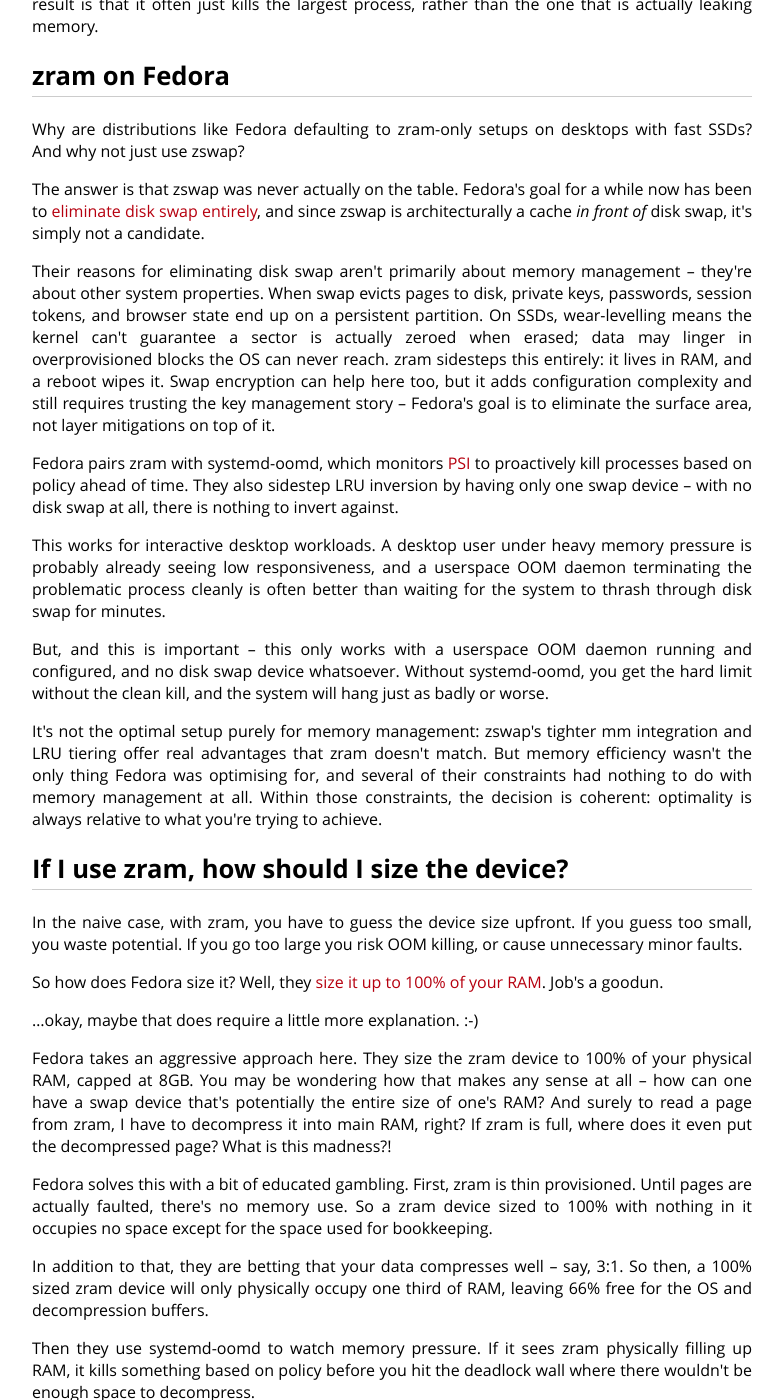
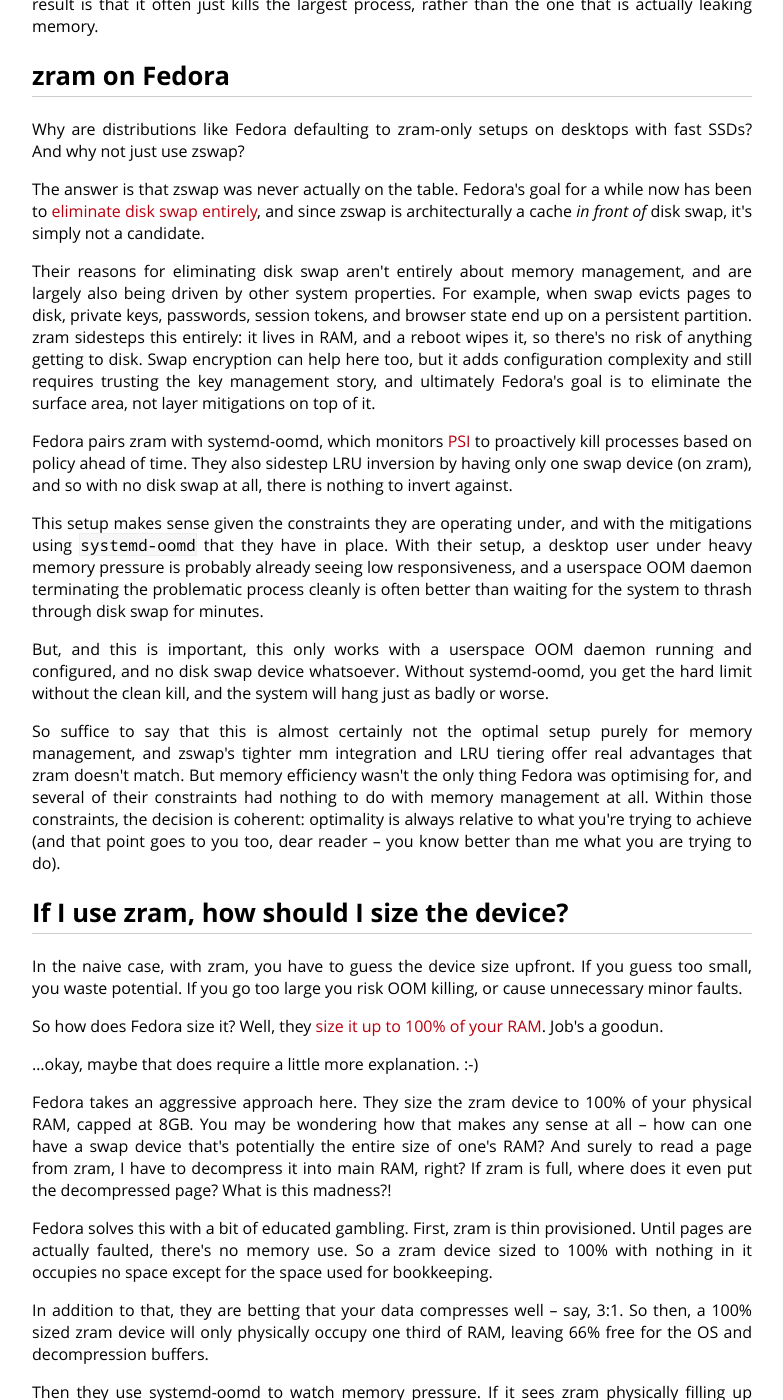
Before and after one commit to cdown/chrisdown.name, a Jekyll site: the page built from _posts/2026-03-17-zswap-vs-zram-when-to-use-what.md, in a window 1280 px wide and 1400 px high, scrolled down 13606 px. Shown: the whole window, without its empty margins (248-1031 px from the left). Built offline with Jekyll 4.4.1, drawn with Linux system fonts in a browser that asks for light colours.

Commit message:
zswap post: Rewrite Fedora section a little bit

```diff
--- a/_posts/2026-03-17-zswap-vs-zram-when-to-use-what.md
+++ b/_posts/2026-03-17-zswap-vs-zram-when-to-use-what.md
@@ -774,39 +774,42 @@ entirely](https://fedoraproject.org/wiki/Changes/SwapOnZRAM), and since zswap
 is architecturally a cache *in front of* disk swap, it's simply not a
 candidate.
 
-Their reasons for eliminating disk swap aren't primarily about memory
-management -- they're about other system properties. When swap evicts pages to
-disk, private keys, passwords, session tokens, and browser state end up on a
-persistent partition. On SSDs, wear-levelling means the kernel can't guarantee
-a sector is actually zeroed when erased; data may linger in overprovisioned
-blocks the OS can never reach. zram sidesteps this entirely: it lives in RAM,
-and a reboot wipes it. Swap encryption can help here too, but it adds
-configuration complexity and still requires trusting the key management
-story -- Fedora's goal is to eliminate the surface area, not layer
+Their reasons for eliminating disk swap aren't entirely about memory
+management, and are largely also being driven by other system properties. For
+example, when swap evicts pages to disk, private keys, passwords, session
+tokens, and browser state end up on a persistent partition. zram sidesteps this
+entirely: it lives in RAM, and a reboot wipes it, so there's no risk of
+anything getting to disk. Swap encryption can help here too, but it adds
+configuration complexity and still requires trusting the key management story,
+and ultimately Fedora's goal is to eliminate the surface area, not layer
 mitigations on top of it.
 
 Fedora pairs zram with systemd-oomd, which monitors
 [PSI](https://facebookmicrosites.github.io/psi/docs/overview) to proactively
 kill processes based on policy ahead of time. They also sidestep LRU inversion
-by having only one swap device -- with no disk swap at all, there is nothing to
-invert against.
+by having only one swap device (on zram), and so with no disk swap at all,
+there is nothing to invert against.
 
-This works for interactive desktop workloads. A desktop user under heavy memory
-pressure is probably already seeing low responsiveness, and a userspace OOM
-daemon terminating the problematic process cleanly is often better than waiting
-for the system to thrash through disk swap for minutes.
+This setup makes sense given the constraints they are operating under, and with
+the mitigations using `systemd-oomd` that they have in place. With their setup,
+a desktop user under heavy memory pressure is probably already seeing low
+responsiveness, and a userspace OOM daemon terminating the problematic process
+cleanly is often better than waiting for the system to thrash through disk swap
+for minutes.
 
-But, and this is important -- this only works with a userspace OOM daemon
-running and configured, and no disk swap device whatsoever. Without
-systemd-oomd, you get the hard limit without the clean kill, and the system
-will hang just as badly or worse.
+But, and this is important, this only works with a userspace OOM daemon running
+and configured, and no disk swap device whatsoever. Without systemd-oomd, you
+get the hard limit without the clean kill, and the system will hang just as
+badly or worse.
 
-It's not the optimal setup purely for memory management: zswap's tighter mm
-integration and LRU tiering offer real advantages that zram doesn't match. But
-memory efficiency wasn't the only thing Fedora was optimising for, and several
-of their constraints had nothing to do with memory management at all. Within
-those constraints, the decision is coherent: optimality is always relative to
-what you're trying to achieve.
+So suffice to say that this is almost certainly not the optimal setup purely
+for memory management, and zswap's tighter mm integration and LRU tiering offer
+real advantages that zram doesn't match. But memory efficiency wasn't the only
+thing Fedora was optimising for, and several of their constraints had nothing
+to do with memory management at all. Within those constraints, the decision is
+coherent: optimality is always relative to what you're trying to achieve (and
+that point goes to you too, dear reader -- you know better than me what you are
+trying to do).
 
 ## If I use zram, how should I size the device?
 
```
